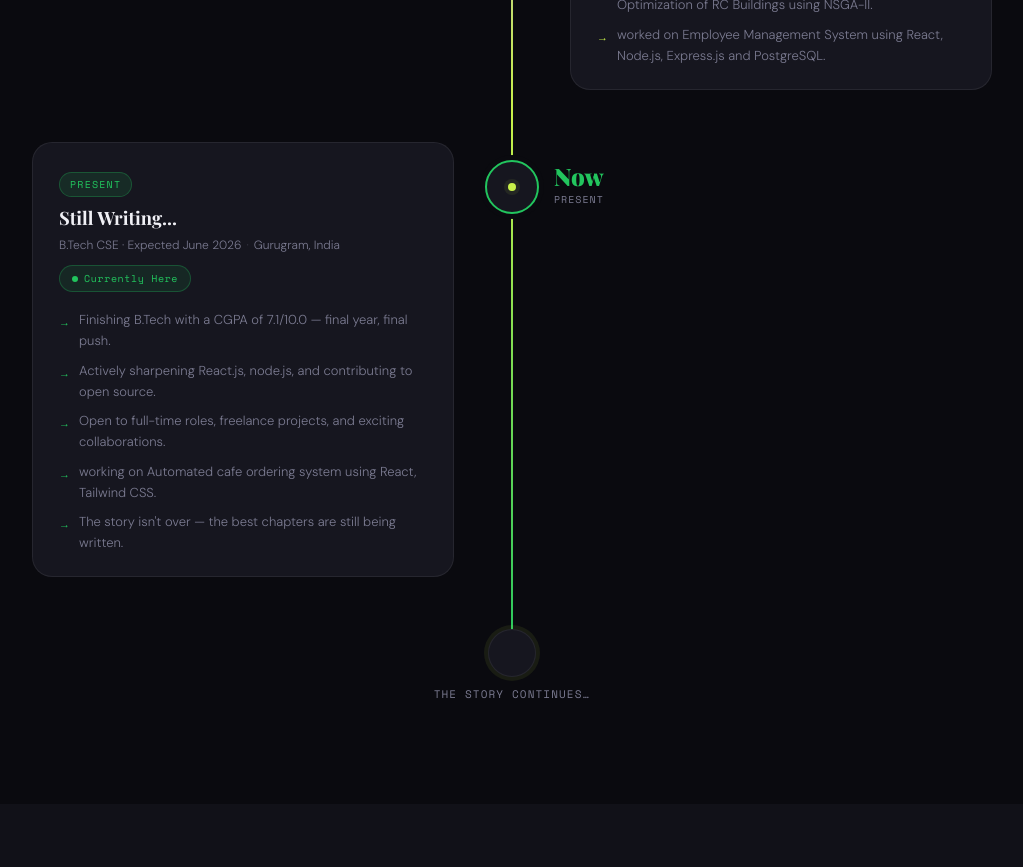
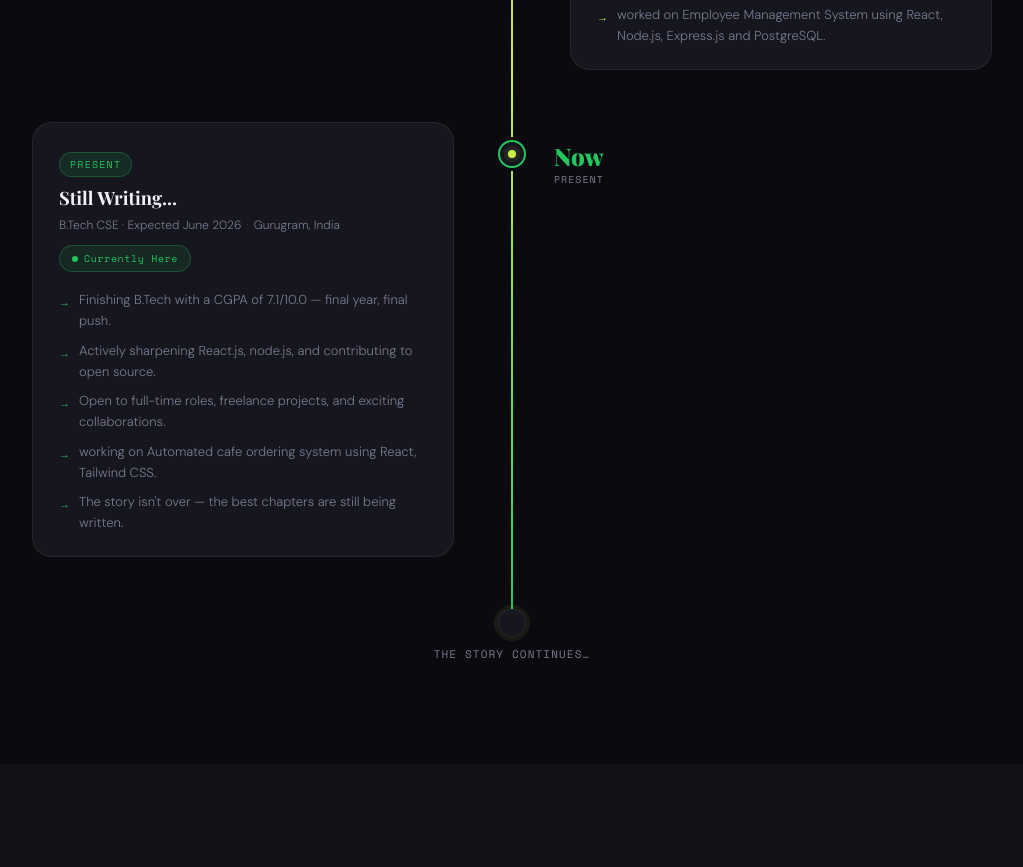
Before and after one commit to akritiofficial26/Portfolio_Website, a React (Create React App) app: page / in a window 1280 px wide. Shown: the part 3800-4667 px from the top of the page, without its empty margins (128-1151 px from the left). Built offline with nearby package versions, Linux system fonts and the light colour scheme.

Commit message:
Update Designing.

```diff
--- a/src/components/Experience/Experience.css
+++ b/src/components/Experience/Experience.css
@@ -68,14 +68,14 @@
 
 .exp-timeline__cap span,
 .exp-timeline__cap-dot span {
-  width: 48px; height: 48px;
+  width: 28px; height: 28px;
   border-radius: 50%;
   background: var(--bg-card);
   border: 1px solid var(--border);
   display: flex;
   align-items: center;
   justify-content: center;
-  font-size: 1.3rem;
+  font-size: 0;
 }
 .exp-timeline__cap p {
   font-family: var(--font-mono);
@@ -94,7 +94,7 @@
 }
 .exp-timeline__cap-pulse {
   position: absolute;
-  inset: -6px;
+  inset: -4px;
   border-radius: 50%;
   border: 2px solid #22c55e;
   animation: dotPulse 2s ease infinite;
@@ -119,25 +119,25 @@
   left: 50%;
   transform: translateX(-50%);
   top: 18px;
-  width: 54px; height: 54px;
+  width: 28px; height: 28px;
   border-radius: 50%;
   background: var(--bg-card);
   border: 2px solid var(--card-accent);
   display: flex;
   align-items: center;
   justify-content: center;
-  font-size: 1.35rem;
+  font-size: 0;
   z-index: 2;
-  box-shadow: 0 0 0 5px var(--bg);
+  box-shadow: 0 0 0 3px var(--bg);
   transition: box-shadow 0.3s ease, transform 0.3s ease;
 }
 .exp-item__dot:hover {
-  transform: translateX(-50%) scale(1.12);
-  box-shadow: 0 0 0 5px var(--bg), 0 0 28px var(--card-accent);
+  transform: translateX(-50%) scale(1.1);
+  box-shadow: 0 0 0 3px var(--bg), 0 0 20px var(--card-accent);
 }
 .exp-item__dot-pulse {
   position: absolute;
-  inset: -7px;
+  inset: -5px;
   border-radius: 50%;
   border: 2px solid var(--card-accent);
   animation: dotPulse 2s ease infinite;
@@ -322,7 +322,7 @@
   }
   .exp-item--visible { transform: translateY(0) !important; }
 
-  .exp-item__dot { left: 26px; top: 14px; width: 44px; height: 44px; font-size: 1.1rem; }
+  .exp-item__dot { left: 26px; top: 14px; width: 22px; height: 22px; }
 
   .exp-item__year {
     position: static;
```
